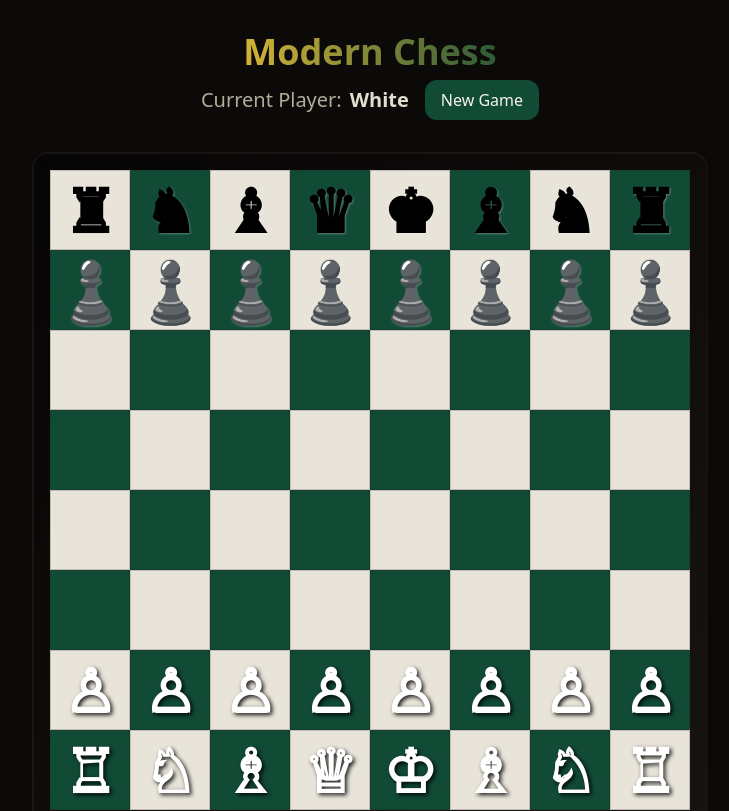
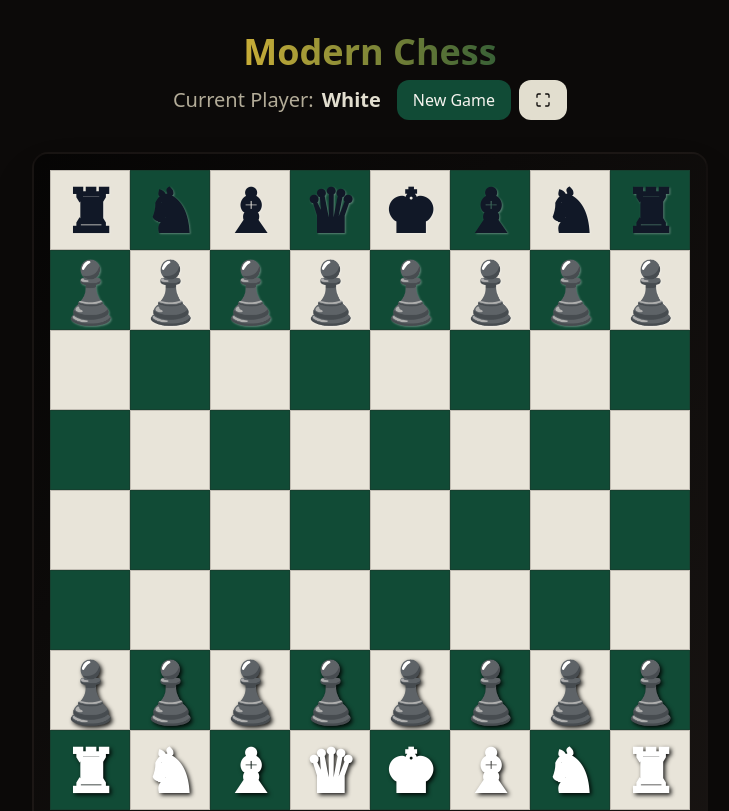
Before and after one commit to jalalferoj/modern-chess-play, a React (Vite) app: page / in a window 1280 px wide. Shown: the top 811 px of the page, without its empty margins (270-999 px from the left). Built offline with nearby package versions, Linux system fonts and the light colour scheme.

Commit message:
Add fullscreen option and solid white pieces

```diff
--- a/src/components/ChessBoard.tsx
+++ b/src/components/ChessBoard.tsx
@@ -4,6 +4,7 @@ import { createInitialBoard, getLegalMoves, isPositionEqual, isCheckmate, isStal
 import { ChessSquare } from './ChessSquare';
 import { Button } from './ui/button';
 import { Dialog, DialogContent, DialogTitle } from './ui/dialog';
+import { Maximize, Minimize } from 'lucide-react';
 
 export const ChessBoard = () => {
   const [gameState, setGameState] = useState<GameState>({
@@ -24,6 +25,7 @@ export const ChessBoard = () => {
 
   const [showPromotion, setShowPromotion] = useState(false);
   const [promotionMove, setPromotionMove] = useState<{from: Position, to: Position} | null>(null);
+  const [isFullscreen, setIsFullscreen] = useState(false);
 
   const handleSquareClick = (position: Position) => {
     if (gameState.gameStatus !== 'playing') return;
@@ -196,15 +198,29 @@ export const ChessBoard = () => {
     });
   };
 
+  const toggleFullscreen = async () => {
+    try {
+      if (!document.fullscreenElement) {
+        await document.documentElement.requestFullscreen();
+        setIsFullscreen(true);
+      } else {
+        await document.exitFullscreen();
+        setIsFullscreen(false);
+      }
+    } catch (error) {
+      console.error('Error toggling fullscreen:', error);
+    }
+  };
+
   return (
-    <div className="flex flex-col items-center gap-8">
+    <div className={`flex flex-col items-center gap-4 sm:gap-6 md:gap-8 ${isFullscreen ? 'h-screen justify-center p-4' : ''}`}>
       <div className="text-center">
-        <h1 className="text-2xl sm:text-3xl md:text-4xl font-bold mb-2 bg-gradient-to-r from-accent to-primary bg-clip-text text-transparent">
+        <h1 className={`font-bold mb-2 bg-gradient-to-r from-accent to-primary bg-clip-text text-transparent ${isFullscreen ? 'text-2xl sm:text-3xl' : 'text-2xl sm:text-3xl md:text-4xl'}`}>
           Modern Chess
         </h1>
         <div className="flex flex-col sm:flex-row items-center gap-2 sm:gap-4 justify-center">
           <div className="text-center">
-            <p className="text-lg sm:text-xl text-muted-foreground">
+            <p className={`text-muted-foreground ${isFullscreen ? 'text-sm sm:text-base' : 'text-lg sm:text-xl'}`}>
               Current Player:
               <span className={`ml-2 font-semibold ${
                 gameState.currentPlayer === 'white' ? 'text-secondary' : 'text-foreground'
@@ -216,25 +232,38 @@ export const ChessBoard = () => {
               <p className="text-red-500 font-semibold text-sm">Check!</p>
             )}
             {gameState.gameStatus === 'checkmate' && (
-              <p className="text-red-500 font-bold text-lg">
+              <p className={`text-red-500 font-bold ${isFullscreen ? 'text-base' : 'text-lg'}`}>
                 Checkmate! {gameState.currentPlayer === 'white' ? 'Black' : 'White'} wins!
               </p>
             )}
             {gameState.gameStatus === 'stalemate' && (
-              <p className="text-yellow-500 font-bold text-lg">Stalemate! It's a draw!</p>
+              <p className={`text-yellow-500 font-bold ${isFullscreen ? 'text-base' : 'text-lg'}`}>Stalemate! It's a draw!</p>
             )}
           </div>
+          <div className="flex gap-2">
             <button
               onClick={resetGame}
-            className="px-4 py-2 bg-primary text-primary-foreground rounded-lg hover:bg-primary/90 transition-colors"
+              className={`px-3 py-2 bg-primary text-primary-foreground rounded-lg hover:bg-primary/90 transition-colors ${isFullscreen ? 'text-sm' : 'px-4'}`}
             >
               New Game
             </button>
+            <button
+              onClick={toggleFullscreen}
+              className={`px-3 py-2 bg-secondary text-secondary-foreground rounded-lg hover:bg-secondary/90 transition-colors ${isFullscreen ? 'text-sm' : 'px-4'}`}
+              title={isFullscreen ? 'Exit Fullscreen' : 'Enter Fullscreen'}
+            >
+              {isFullscreen ? <Minimize className="w-4 h-4" /> : <Maximize className="w-4 h-4" />}
+            </button>
+          </div>
         </div>
       </div>
 
       <div
-        className="grid grid-cols-8 gap-0 p-2 sm:p-3 md:p-4 rounded-xl sm:rounded-2xl shadow-2xl border-2 border-border/50"
+        className={`grid grid-cols-8 gap-0 rounded-xl shadow-2xl border-2 border-border/50 ${
+          isFullscreen
+            ? 'p-2 sm:p-3 max-h-[70vh] max-w-[70vh] aspect-square'
+            : 'p-2 sm:p-3 md:p-4 sm:rounded-2xl'
+        }`}
         style={{
           background: 'var(--gradient-board)',
         }}
@@ -261,12 +290,14 @@ export const ChessBoard = () => {
         )}
       </div>
 
+      {!isFullscreen && (
         <div className="text-center max-w-md">
           <p className="text-muted-foreground">
             Click on a piece to select it, then click on a highlighted square to move.
             Capture opponent pieces by moving to their square.
           </p>
         </div>
+      )}
 
       <Dialog open={showPromotion} onOpenChange={setShowPromotion}>
         <DialogContent className="sm:max-w-md">
--- a/src/components/ChessPiece.tsx
+++ b/src/components/ChessPiece.tsx
@@ -12,7 +12,7 @@ export const ChessPiece = ({ piece, isSelected }: ChessPieceProps) => {
         text-3xl sm:text-4xl md:text-6xl select-none cursor-pointer
         transition-all duration-300 ease-out font-bold
         ${isSelected ? 'scale-110 drop-shadow-2xl' : 'hover:scale-105'}
-        ${piece.color === 'white' ? 'text-white' : 'text-black'}
+        ${piece.color === 'white' ? 'text-white' : 'text-gray-900'}
       `}
       style={{
         filter: isSelected ? 'drop-shadow(0 0 20px hsl(var(--chess-selected)))' : undefined,
--- a/src/types/chess.ts
+++ b/src/types/chess.ts
@@ -29,12 +29,12 @@ export interface GameState {
 
 export const PIECE_SYMBOLS: Record<PieceColor, Record<PieceType, string>> = {
   white: {
-    king: '♔',
-    queen: '♕',
-    rook: '♖',
-    bishop: '♗',
-    knight: '♘',
-    pawn: '♙'
+    king: '♚',
+    queen: '♛',
+    rook: '♜',
+    bishop: '♝',
+    knight: '♞',
+    pawn: '♟'
   },
   black: {
     king: '♚',
```
Lines whose indentation alone changed are shown as unchanged.
